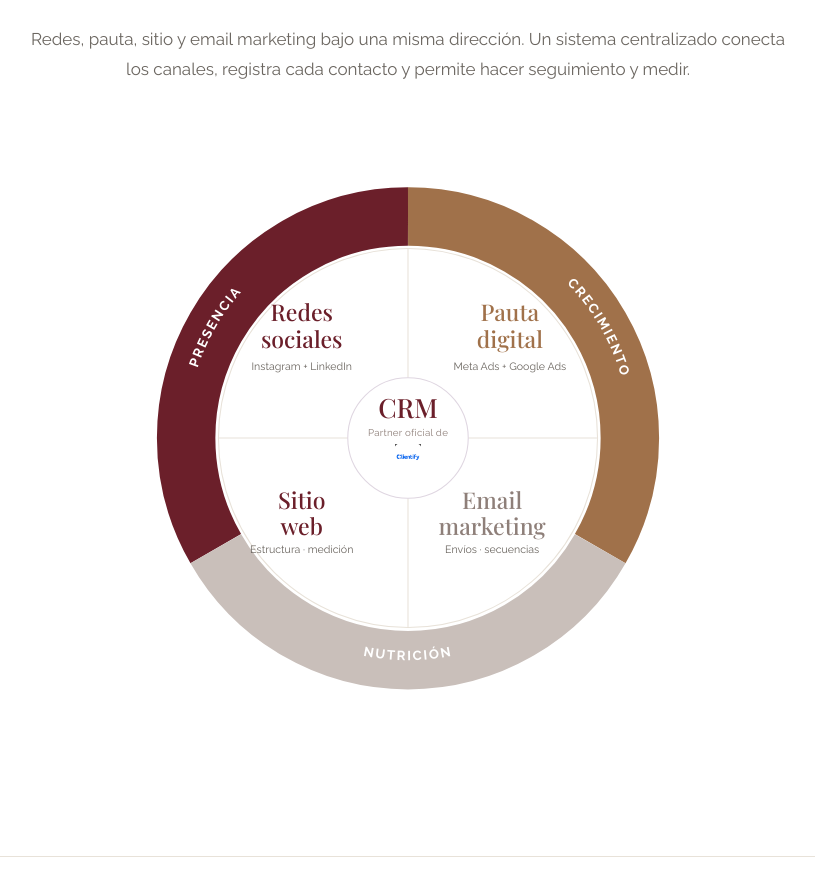
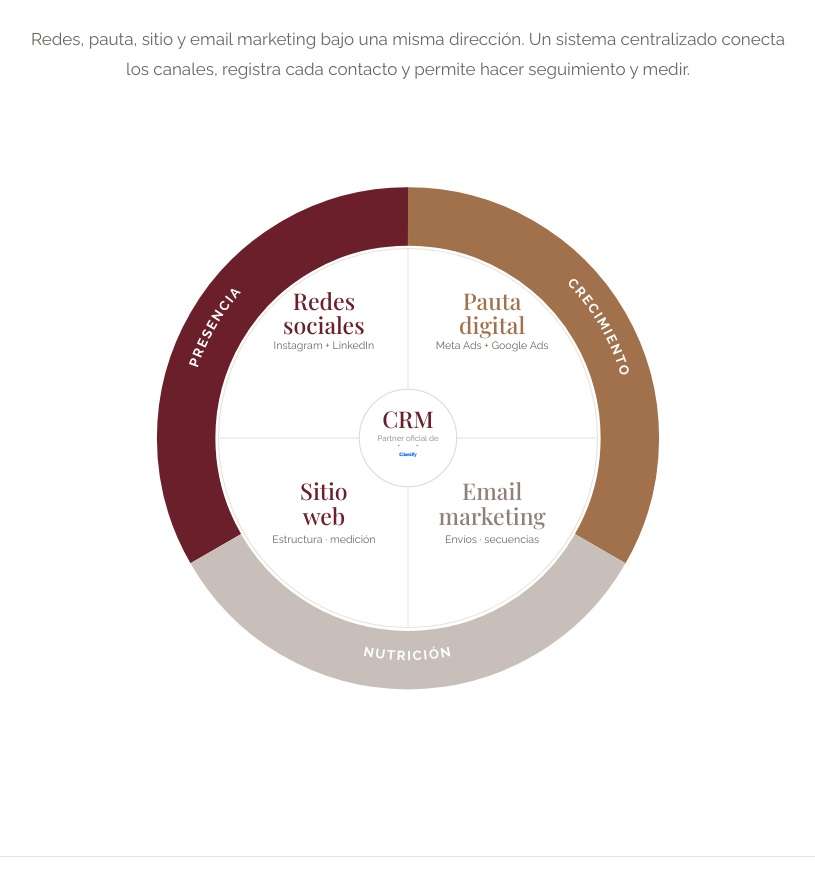
Before and after one commit to nerini-mkt/nerini-web, a React (Vite) app: page / in a window 1280 px wide. Shown: the part 1520-2416 px from the top of the page, without its empty margins (232-1047 px from the left). Built offline with nearby package versions, Linux system fonts and the light colour scheme.

Commit message:
Add files via upload

```diff
--- a/App.jsx
+++ b/App.jsx
@@ -97,38 +97,38 @@ function ServiceWheel() {
         </g>
 
         {/* Superior izquierdo */}
-        <text x="230" y="218" textAnchor="middle" className="wheel-title presence">
-          <tspan x="230" dy="0">Redes</tspan>
-          <tspan x="230" dy="30">sociales</tspan>
+        <text x="255" y="205" textAnchor="middle" className="wheel-title presence">
+          <tspan x="255" dy="0">Redes</tspan>
+          <tspan x="255" dy="28">sociales</tspan>
         </text>
-        <text x="230" y="273" textAnchor="middle" className="wheel-sub">Instagram + LinkedIn</text>
+        <text x="255" y="250" textAnchor="middle" className="wheel-sub">Instagram + LinkedIn</text>
 
         {/* Superior derecho */}
-        <text x="465" y="218" textAnchor="middle" className="wheel-title growth">
-          <tspan x="465" dy="0">Pauta</tspan>
-          <tspan x="465" dy="30">digital</tspan>
+        <text x="445" y="205" textAnchor="middle" className="wheel-title growth">
+          <tspan x="445" dy="0">Pauta</tspan>
+          <tspan x="445" dy="28">digital</tspan>
         </text>
-        <text x="465" y="273" textAnchor="middle" className="wheel-sub">Meta Ads + Google Ads</text>
+        <text x="445" y="250" textAnchor="middle" className="wheel-sub">Meta Ads + Google Ads</text>
 
         {/* Inferior izquierdo */}
-        <text x="230" y="430" textAnchor="middle" className="wheel-title presence">
-          <tspan x="230" dy="0">Sitio</tspan>
-          <tspan x="230" dy="30">web</tspan>
+        <text x="255" y="420" textAnchor="middle" className="wheel-title presence">
+          <tspan x="255" dy="0">Sitio</tspan>
+          <tspan x="255" dy="28">web</tspan>
         </text>
-        <text x="230" y="480" textAnchor="middle" className="wheel-sub">Estructura · medición</text>
+        <text x="255" y="468" textAnchor="middle" className="wheel-sub">Estructura · medición</text>
 
         {/* Inferior derecho */}
-        <text x="445" y="430" textAnchor="middle" className="wheel-title nurture">
+        <text x="445" y="420" textAnchor="middle" className="wheel-title nurture">
           <tspan x="445" dy="0">Email</tspan>
-          <tspan x="445" dy="30">marketing</tspan>
+          <tspan x="445" dy="28">marketing</tspan>
         </text>
-        <text x="445" y="480" textAnchor="middle" className="wheel-sub">Envíos · secuencias</text>
+        <text x="445" y="468" textAnchor="middle" className="wheel-sub">Envíos · secuencias</text>
 
-        {/* CRM central — r=68 como en el one-pager (antes era r=88, demasiado grande) */}
-        <circle cx="350" cy="350" r="68" fill="#fff" stroke="#DFD6E1" strokeWidth="1.2" />
-        <text x="350" y="327" textAnchor="middle" className="wheel-crm-main">CRM</text>
-        <text x="350" y="348" textAnchor="middle" className="wheel-crm-partner">Partner oficial de</text>
-        <image href="/clientify.png" x="306" y="357" width="88" height="24" preserveAspectRatio="xMidYMid meet" />
+        {/* CRM central — r=55 (proporción del one-pager) */}
+        <circle cx="350" cy="350" r="55" fill="#fff" stroke="#DFD6E1" strokeWidth="1.2" />
+        <text x="350" y="339" textAnchor="middle" className="wheel-crm-main">CRM</text>
+        <text x="350" y="353" textAnchor="middle" className="wheel-crm-partner">Partner oficial de</text>
+        <image href="/clientify.png" x="316" y="358" width="68" height="18" preserveAspectRatio="xMidYMid meet" />
       </svg>
     </div>
   );
@@ -200,8 +200,8 @@ export default function NeriniWeb() {
         .wheel-title.growth{fill:#A0714A}
         .wheel-title.nurture{fill:#8E7F79}
         .wheel-sub{fill:#6B6660;font-family:'Raleway',Arial,sans-serif;font-size:12px}
-        .wheel-crm-main{fill:#6B1F2A;font-family:'Playfair Display',Georgia,serif;font-size:30px;font-weight:500}
-        .wheel-crm-partner{fill:#8E7F79;font-family:'Raleway',Arial,sans-serif;font-size:11px;letter-spacing:.3px}
+        .wheel-crm-main{fill:#6B1F2A;font-family:'Playfair Display',Georgia,serif;font-size:26px;font-weight:500}
+        .wheel-crm-partner{fill:#8E7F79;font-family:'Raleway',Arial,sans-serif;font-size:9px;letter-spacing:0}
 
         #quien .bio-layout{max-width:1000px;display:grid;grid-template-columns:220px minmax(0,1fr);gap:64px;align-items:center}
         .portrait-wrap{width:220px;aspect-ratio:1;border-radius:50%;overflow:hidden;background:#fff}.portrait{width:100%;height:100%;object-fit:cover;object-position:center 29%;display:block}
```
